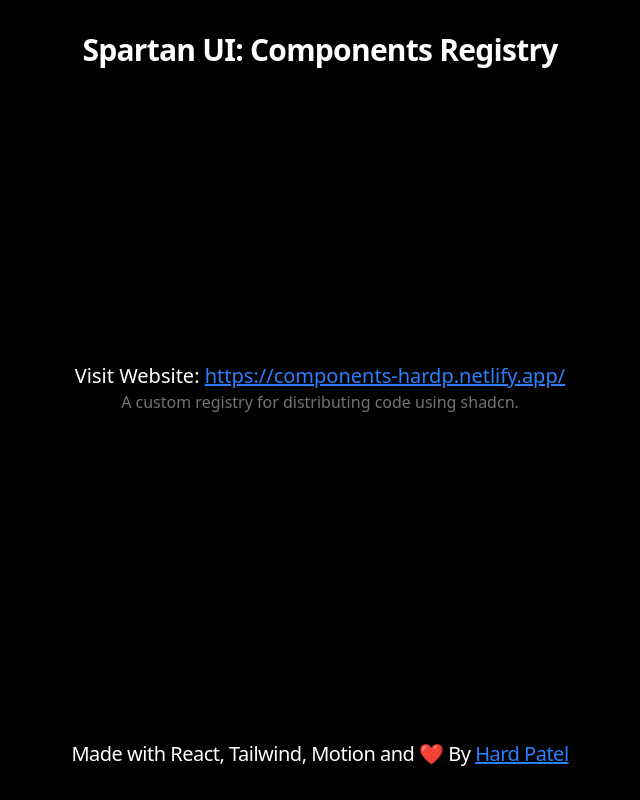
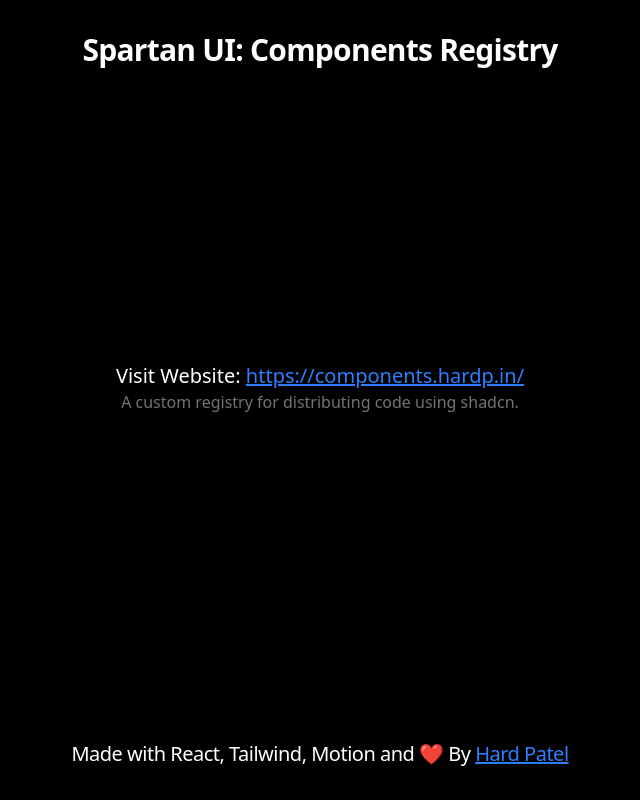
Before and after one commit to Hard-Patel/registry-spartan-ui, a Next.js app: page / in a window 1280 px wide. Shown: the whole page, without its empty margins (320-960 px from the left). Built offline with nearby package versions, Linux system fonts and the light colour scheme.

Commit message:
chore: migrate netlify.app URLs to hardp.in custom domains
Point all references to the custom domains:
- components-registry.netlify.app -> registry.hardp.in (registry)
- components-hardp.netlify.app   -> components.hardp.in (docs/demo)
- hard-patel.netlify.app         -> hardp.in (portfolio)

```diff
--- a/app/page.tsx
+++ b/app/page.tsx
@@ -12,9 +12,9 @@
             Visit Website:{" "}
             <a
               className="text-blue-500 underline"
-              href="https://components-hardp.netlify.app/"
+              href="https://components.hardp.in/"
             >
-              https://components-hardp.netlify.app/
+              https://components.hardp.in/
             </a>
           </span>
           <p className="text-muted-foreground">
@@ -27,7 +27,7 @@
             <a
               target="_blank"
               className="text-blue-500 underline"
-              href="https://hard-patel.netlify.app/"
+              href="https://hardp.in/"
             >
               Hard Patel
             </a>
--- a/public/r/registry.json
+++ b/public/r/registry.json
@@ -1,6 +1,6 @@
 {
   "name": "Components HardPatel",
-  "homepage": "https://components-hardp.netlify.app/",
+  "homepage": "https://components.hardp.in/",
   "items": [
     {
       "name": "blur-hover-text",
--- a/registry.json
+++ b/registry.json
@@ -1,6 +1,6 @@
 {
   "name": "Components HardPatel",
-  "homepage": "https://components-hardp.netlify.app/",
+  "homepage": "https://components.hardp.in/",
   "items": [
     {
       "name": "blur-hover-text",
```
Also changed, not shown: 1 other file (tests, documents, lock files or other folders).
